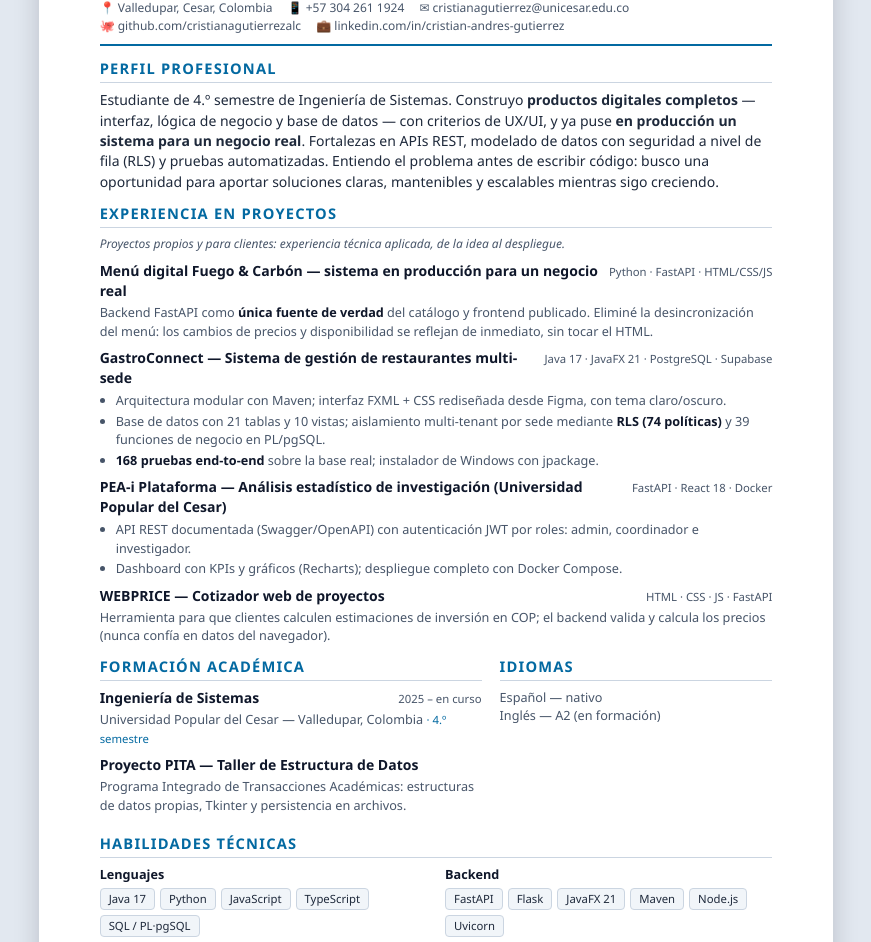
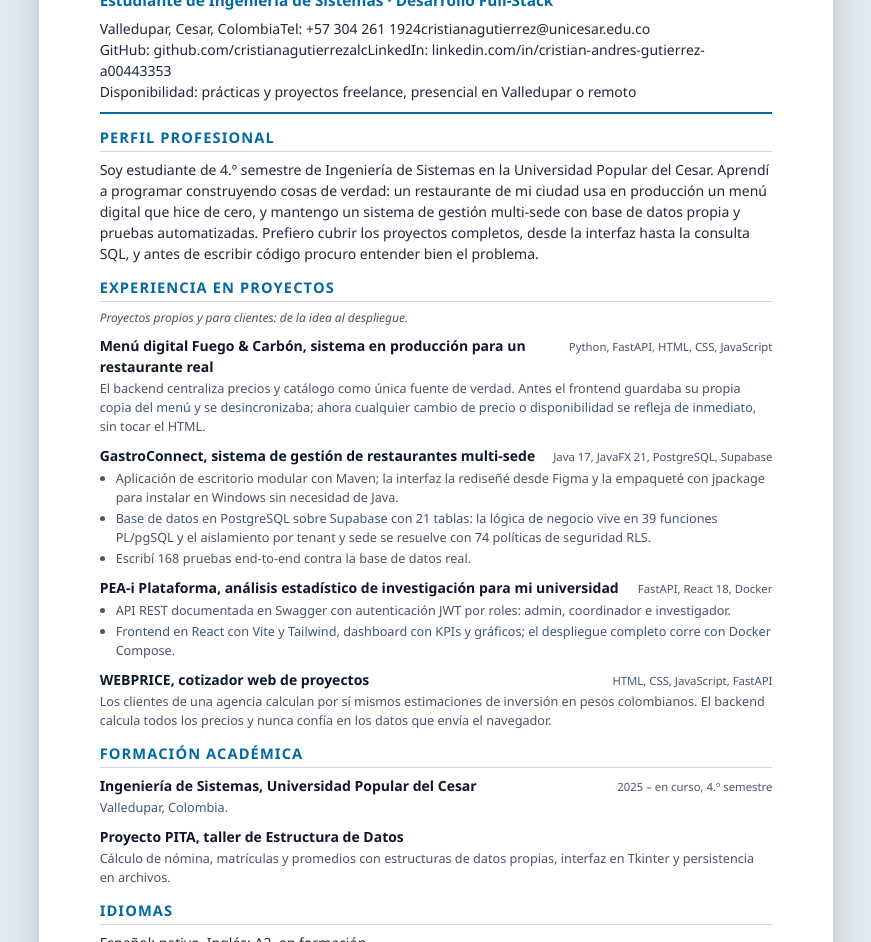
Before and after one commit to cristianagutierrezalc/portfolio, a plain HTML site: page cv/index.html in a window 1280 px wide. Shown: the part 202-1144 px from the top of the page, without its empty margins (204-1075 px from the left). Drawn offline with Linux system fonts and the light colour scheme.

Commit message:
docs: CV humanizado y optimizado para ATS (una columna, voz propia, datos concretos)

```diff
--- a/cv/index.html
+++ b/cv/index.html
@@ -6,7 +6,11 @@
 <title>CV · Cristian Andrés Gutiérrez — Estudiante de Ingeniería de Sistemas</title>
 <!--
   ═══════════════════════════════════════════════════════════
-  CV IMPRIMIBLE (A4) · Para generar el PDF:
+  CV IMPRIMIBLE (A4) · Optimizado para ATS y lectura humana:
+  · Una sola columna (los parsers leen lineal, sin saltos)
+  · Títulos de sección estándar · Fechas consistentes
+  · Texto con voz propia y datos concretos
+  Para generar el PDF:
   1. Abre esta página en el navegador
   2. Ctrl + P → Destino: "Guardar como PDF"
   3. Papel: A4 · Márgenes: Ninguno · Activa "Gráficos de fondo"
@@ -25,7 +29,7 @@
     font-family: 'Segoe UI', 'Helvetica Neue', Arial, sans-serif;
     color: var(--ink);
     background: #e2e8f0;
-    line-height: 1.45;
+    line-height: 1.5;
     font-size: 10.5pt;
   }
   .page {
@@ -39,22 +43,23 @@
 
   /* ── Encabezado ── */
   .cv-head { border-bottom: 2.5px solid var(--accent); padding-bottom: 10px; margin-bottom: 12px; }
-  .cv-head h1 { font-size: 20pt; letter-spacing: .5px; color: #0f172a; }
-  .cv-head .role { font-size: 12pt; color: var(--accent); font-weight: 600; margin-top: 2px; }
+  .cv-head h1 { font-size: 19pt; letter-spacing: .4px; color: #0f172a; }
+  .cv-head .role { font-size: 11.5pt; color: var(--accent); font-weight: 600; margin-top: 2px; }
   .cv-head .contact { font-size: 9pt; color: var(--muted); margin-top: 6px; }
+  .cv-head .contact div { margin-top: 2px; }
   .cv-head .contact span { margin-right: 12px; white-space: nowrap; }
   .cv-head .contact a { color: var(--muted); text-decoration: none; }
 
   /* ── Secciones ── */
-  section { margin-bottom: 11px; break-inside: avoid; }
+  section { margin-bottom: 12px; break-inside: avoid; }
   h2 {
-    font-size: 11pt; text-transform: uppercase; letter-spacing: 1.2px;
+    font-size: 11pt; text-transform: uppercase; letter-spacing: 1.1px;
     color: var(--accent); border-bottom: 1px solid var(--line);
     padding-bottom: 3px; margin-bottom: 7px;
   }
   h3 { font-size: 10.5pt; color: #0f172a; }
   .section-note { font-size: 9pt; color: var(--muted); font-style: italic; margin-bottom: 8px; }
-  .item { margin-bottom: 8px; }
+  .item { margin-bottom: 9px; }
   .item-head { display: flex; justify-content: space-between; align-items: baseline; gap: 10px; }
   .item-head .when { font-size: 8.5pt; color: var(--muted); white-space: nowrap; }
   .item p { font-size: 9.5pt; color: var(--muted); margin-top: 2px; }
@@ -63,7 +68,7 @@
   .item strong { color: #0f172a; }
   .tag { color: var(--accent); font-size: 8.5pt; }
 
-  /* ── Chips de habilidades ── */
+  /* ── Habilidades ── */
   .skills { display: grid; grid-template-columns: 1fr 1fr; gap: 8px 18px; }
   .skill-group h3 { font-size: 9.5pt; margin-bottom: 4px; }
   .chips { display: flex; flex-wrap: wrap; gap: 5px; }
@@ -71,8 +76,6 @@
     background: var(--soft); border: 1px solid var(--line);
     border-radius: 4px; padding: 2px 8px; font-size: 8.5pt; color: var(--ink);
   }
-
-  .two-col { display: grid; grid-template-columns: 1.4fr 1fr; gap: 18px; }
 
   /* ── Barra de ayuda (no se imprime) ── */
   .no-print {
@@ -92,6 +95,7 @@
 
 <p class="no-print">
   💡 <strong>Para generar el PDF:</strong> Ctrl + P → "Guardar como PDF" · Papel A4 · Márgenes: ninguno · Activa "Gráficos de fondo".
+  Antes de enviar cada vacante, pide el ajuste de palabras clave (sistema de scoring).
 </p>
 
 <div class="page">
@@ -100,105 +104,99 @@
     <h1>CRISTIAN ANDRÉS GUTIÉRREZ</h1>
     <p class="role">Estudiante de Ingeniería de Sistemas · Desarrollo Full-Stack</p>
     <p class="contact">
-      <span>📍 Valledupar, Cesar, Colombia</span>
-      <span>📱 +57 304 261 1924</span>
-      <span>✉ cristianagutierrez@unicesar.edu.co</span><br>
-      <span>🐙 <a href="https://github.com/cristianagutierrezalc">github.com/cristianagutierrezalc</a></span>
-      <span>💼 <a href="https://www.linkedin.com/in/cristian-andres-gutierrez-a00443353">linkedin.com/in/cristian-andres-gutierrez</a></span>
+      <div><span>Valledupar, Cesar, Colombia</span><span>Tel: +57 304 261 1924</span><span>cristianagutierrez@unicesar.edu.co</span></div>
+      <div><span>GitHub: github.com/cristianagutierrezalc</span><span>LinkedIn: linkedin.com/in/cristian-andres-gutierrez-a00443353</span></div>
+      <div><span>Disponibilidad: prácticas y proyectos freelance, presencial en Valledupar o remoto</span></div>
     </p>
   </header>
 
   <section>
     <h2>Perfil profesional</h2>
-    <p>Estudiante de 4.º semestre de Ingeniería de Sistemas. Construyo <strong>productos digitales completos</strong> — interfaz, lógica de negocio y base de datos — con criterios de UX/UI, y ya puse <strong>en producción un sistema para un negocio real</strong>. Fortalezas en APIs REST, modelado de datos con seguridad a nivel de fila (RLS) y pruebas automatizadas. Entiendo el problema antes de escribir código: busco una oportunidad para aportar soluciones claras, mantenibles y escalables mientras sigo creciendo.</p>
+    <p>Soy estudiante de 4.º semestre de Ingeniería de Sistemas en la Universidad Popular del Cesar. Aprendí a programar construyendo cosas de verdad: un restaurante de mi ciudad usa en producción un menú digital que hice de cero, y mantengo un sistema de gestión multi-sede con base de datos propia y pruebas automatizadas. Prefiero cubrir los proyectos completos, desde la interfaz hasta la consulta SQL, y antes de escribir código procuro entender bien el problema.</p>
   </section>
 
   <section>
     <h2>Experiencia en proyectos</h2>
-    <p class="section-note">Proyectos propios y para clientes: experiencia técnica aplicada, de la idea al despliegue.</p>
+    <p class="section-note">Proyectos propios y para clientes: de la idea al despliegue.</p>
 
     <div class="item">
       <div class="item-head">
-        <h3>Menú digital Fuego &amp; Carbón — sistema en producción para un negocio real</h3>
-        <span class="when">Python · FastAPI · HTML/CSS/JS</span>
+        <h3>Menú digital Fuego &amp; Carbón, sistema en producción para un restaurante real</h3>
+        <span class="when">Python, FastAPI, HTML, CSS, JavaScript</span>
       </div>
-      <p>Backend FastAPI como <strong>única fuente de verdad</strong> del catálogo y frontend publicado. Eliminé la desincronización del menú: los cambios de precios y disponibilidad se reflejan de inmediato, sin tocar el HTML.</p>
+      <p>El backend centraliza precios y catálogo como única fuente de verdad. Antes el frontend guardaba su propia copia del menú y se desincronizaba; ahora cualquier cambio de precio o disponibilidad se refleja de inmediato, sin tocar el HTML.</p>
     </div>
 
     <div class="item">
       <div class="item-head">
-        <h3>GastroConnect — Sistema de gestión de restaurantes multi-sede</h3>
-        <span class="when">Java 17 · JavaFX 21 · PostgreSQL · Supabase</span>
+        <h3>GastroConnect, sistema de gestión de restaurantes multi-sede</h3>
+        <span class="when">Java 17, JavaFX 21, PostgreSQL, Supabase</span>
       </div>
       <ul>
-        <li>Arquitectura modular con Maven; interfaz FXML + CSS rediseñada desde Figma, con tema claro/oscuro.</li>
-        <li>Base de datos con 21 tablas y 10 vistas; aislamiento multi-tenant por sede mediante <strong>RLS (74 políticas)</strong> y 39 funciones de negocio en PL/pgSQL.</li>
-        <li><strong>168 pruebas end-to-end</strong> sobre la base real; instalador de Windows con jpackage.</li>
+        <li>Aplicación de escritorio modular con Maven; la interfaz la rediseñé desde Figma y la empaqueté con jpackage para instalar en Windows sin necesidad de Java.</li>
+        <li>Base de datos en PostgreSQL sobre Supabase con 21 tablas: la lógica de negocio vive en 39 funciones PL/pgSQL y el aislamiento por tenant y sede se resuelve con 74 políticas de seguridad RLS.</li>
+        <li>Escribí 168 pruebas end-to-end contra la base de datos real.</li>
       </ul>
     </div>
 
     <div class="item">
       <div class="item-head">
-        <h3>PEA-i Plataforma — Análisis estadístico de investigación (Universidad Popular del Cesar)</h3>
-        <span class="when">FastAPI · React 18 · Docker</span>
+        <h3>PEA-i Plataforma, análisis estadístico de investigación para mi universidad</h3>
+        <span class="when">FastAPI, React 18, Docker</span>
       </div>
       <ul>
-        <li>API REST documentada (Swagger/OpenAPI) con autenticación JWT por roles: admin, coordinador e investigador.</li>
-        <li>Dashboard con KPIs y gráficos (Recharts); despliegue completo con Docker Compose.</li>
+        <li>API REST documentada en Swagger con autenticación JWT por roles: admin, coordinador e investigador.</li>
+        <li>Frontend en React con Vite y Tailwind, dashboard con KPIs y gráficos; el despliegue completo corre con Docker Compose.</li>
       </ul>
     </div>
 
     <div class="item">
       <div class="item-head">
-        <h3>WEBPRICE — Cotizador web de proyectos</h3>
-        <span class="when">HTML · CSS · JS · FastAPI</span>
+        <h3>WEBPRICE, cotizador web de proyectos</h3>
+        <span class="when">HTML, CSS, JavaScript, FastAPI</span>
       </div>
-      <p>Herramienta para que clientes calculen estimaciones de inversión en COP; el backend valida y calcula los precios (nunca confía en datos del navegador).</p>
+      <p>Los clientes de una agencia calculan por sí mismos estimaciones de inversión en pesos colombianos. El backend calcula todos los precios y nunca confía en los datos que envía el navegador.</p>
     </div>
   </section>
 
-  <div class="two-col">
   <section>
     <h2>Formación académica</h2>
     <div class="item">
       <div class="item-head">
-          <h3>Ingeniería de Sistemas</h3>
-          <span class="when">2025 – en curso</span>
+        <h3>Ingeniería de Sistemas, Universidad Popular del Cesar</h3>
+        <span class="when">2025 – en curso, 4.º semestre</span>
       </div>
-        <p>Universidad Popular del Cesar — Valledupar, Colombia <span class="tag">· 4.º semestre</span></p>
+      <p>Valledupar, Colombia.</p>
     </div>
     <div class="item">
-        <h3>Proyecto PITA — Taller de Estructura de Datos</h3>
-        <p>Programa Integrado de Transacciones Académicas: estructuras de datos propias, Tkinter y persistencia en archivos.</p>
+      <h3>Proyecto PITA, taller de Estructura de Datos</h3>
+      <p>Cálculo de nómina, matrículas y promedios con estructuras de datos propias, interfaz en Tkinter y persistencia en archivos.</p>
     </div>
   </section>
 
   <section>
     <h2>Idiomas</h2>
-      <div class="item">
-        <p>Español — nativo<br>Inglés — A2 (en formación)</p>
-      </div>
+    <p>Español: nativo. Inglés: A2, en formación.</p>
   </section>
-  </div>
 
   <section>
     <h2>Habilidades técnicas</h2>
     <div class="skills">
       <div class="skill-group">
         <h3>Lenguajes</h3>
-        <div class="chips"><span>Java 17</span><span>Python</span><span>JavaScript</span><span>TypeScript</span><span>SQL / PL·pgSQL</span></div>
+        <div class="chips"><span>Java 17</span><span>Python</span><span>JavaScript</span><span>TypeScript</span><span>SQL, PL/pgSQL</span><span>HTML</span><span>CSS</span></div>
       </div>
       <div class="skill-group">
         <h3>Backend</h3>
-        <div class="chips"><span>FastAPI</span><span>Flask</span><span>JavaFX 21</span><span>Maven</span><span>Node.js</span><span>Uvicorn</span></div>
+        <div class="chips"><span>FastAPI</span><span>Flask</span><span>JavaFX 21</span><span>Maven</span><span>Node.js</span><span>Uvicorn</span><span>APIs REST</span></div>
       </div>
       <div class="skill-group">
         <h3>Frontend</h3>
-        <div class="chips"><span>React 18</span><span>Vite</span><span>Tailwind CSS</span><span>HTML5</span><span>CSS3</span><span>Figma</span></div>
+        <div class="chips"><span>React 18</span><span>Vite</span><span>Tailwind CSS</span><span>Figma</span></div>
       </div>
       <div class="skill-group">
-        <h3>Datos &amp; Herramientas</h3>
-        <div class="chips"><span>PostgreSQL</span><span>Supabase</span><span>RLS</span><span>SQLite</span><span>Docker</span><span>Git</span><span>Swagger</span><span>jpackage</span></div>
+        <h3>Datos y herramientas</h3>
+        <div class="chips"><span>PostgreSQL</span><span>Supabase</span><span>Row Level Security</span><span>SQLite</span><span>Docker</span><span>Git</span><span>Swagger</span><span>Pruebas automatizadas</span></div>
       </div>
     </div>
   </section>
```
Also changed, not shown: 1 other file. Lines whose indentation alone changed are shown as unchanged.
